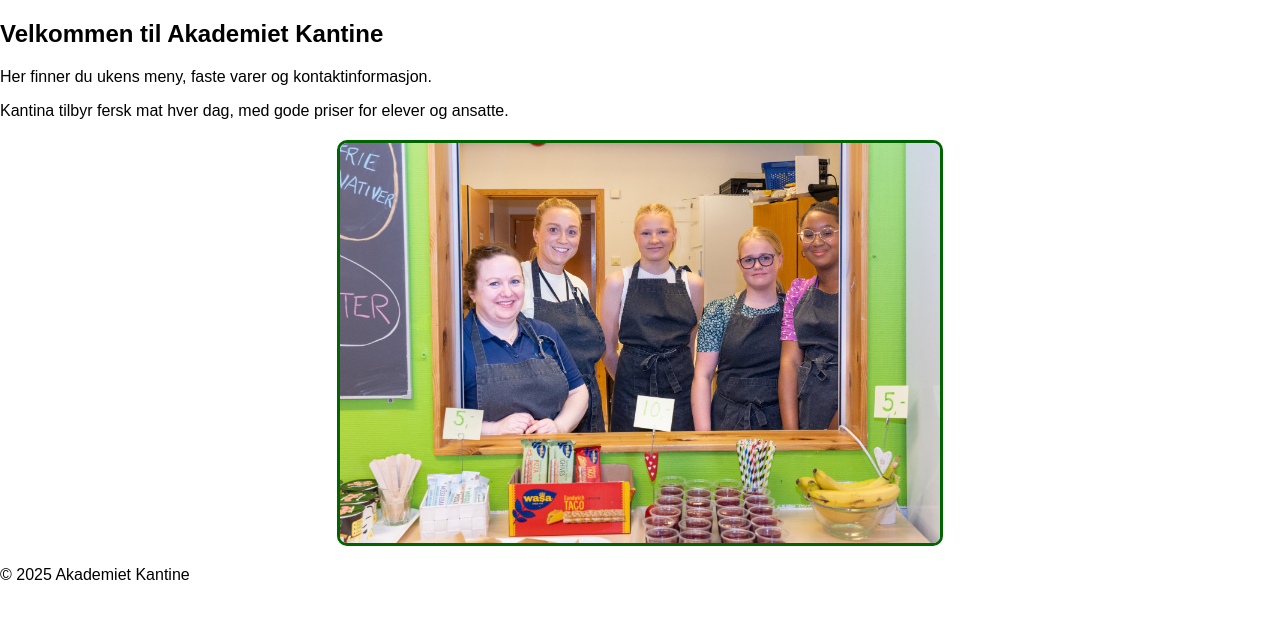
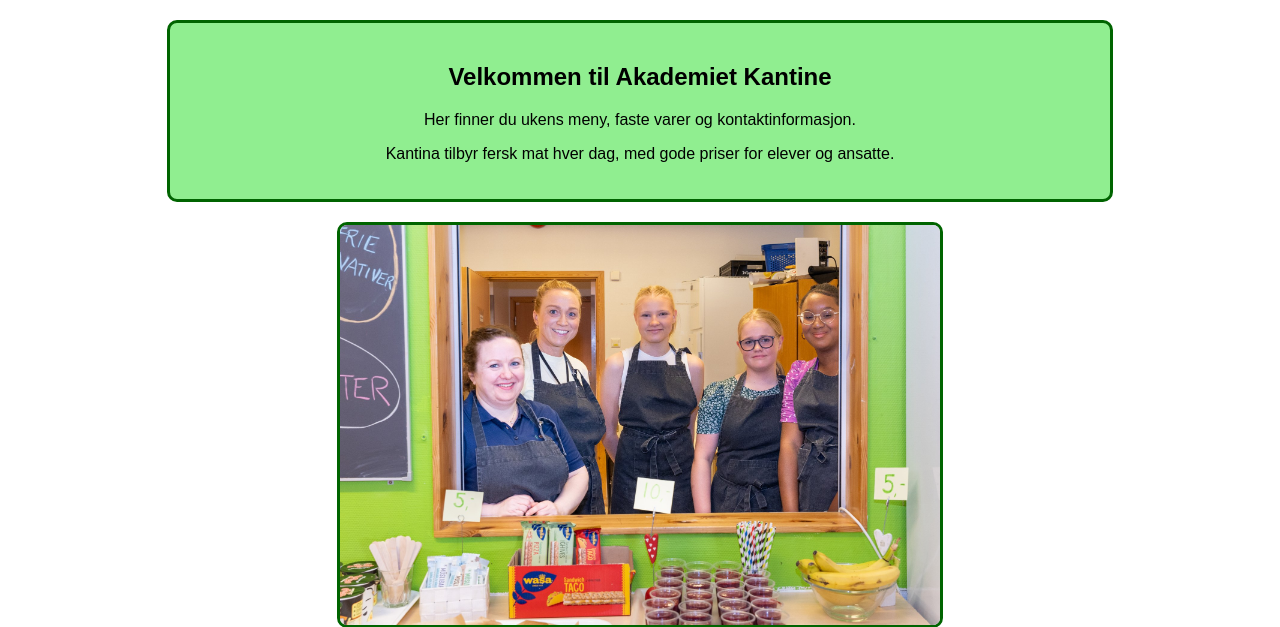
Before and after one commit to Fahad-G200/akademiet_kantino, a Flask app: page / in a window 1280 px wide. Shown: the part 115-742 px from the top of the page. Run offline with Flask 3, Linux system fonts and the light colour scheme.

Commit message:
Lagt velkomsttekst i grønn boks for et ryddigere og likt design

```diff
--- a/static/css/style.css
+++ b/static/css/style.css
@@ -78,3 +78,14 @@ img {
     border: 3px solid darkgreen;
     margin: 10px auto;
 }
+/* Boks rundt velkomstteksten */
+.info-boks {
+    background-color: lightgreen;
+    border: 3px solid darkgreen;
+    border-radius: 10px;
+    width: 90%;
+    max-width: 900px;
+    margin: 20px auto;
+    padding: 20px;
+    text-align: center;
+}
```
